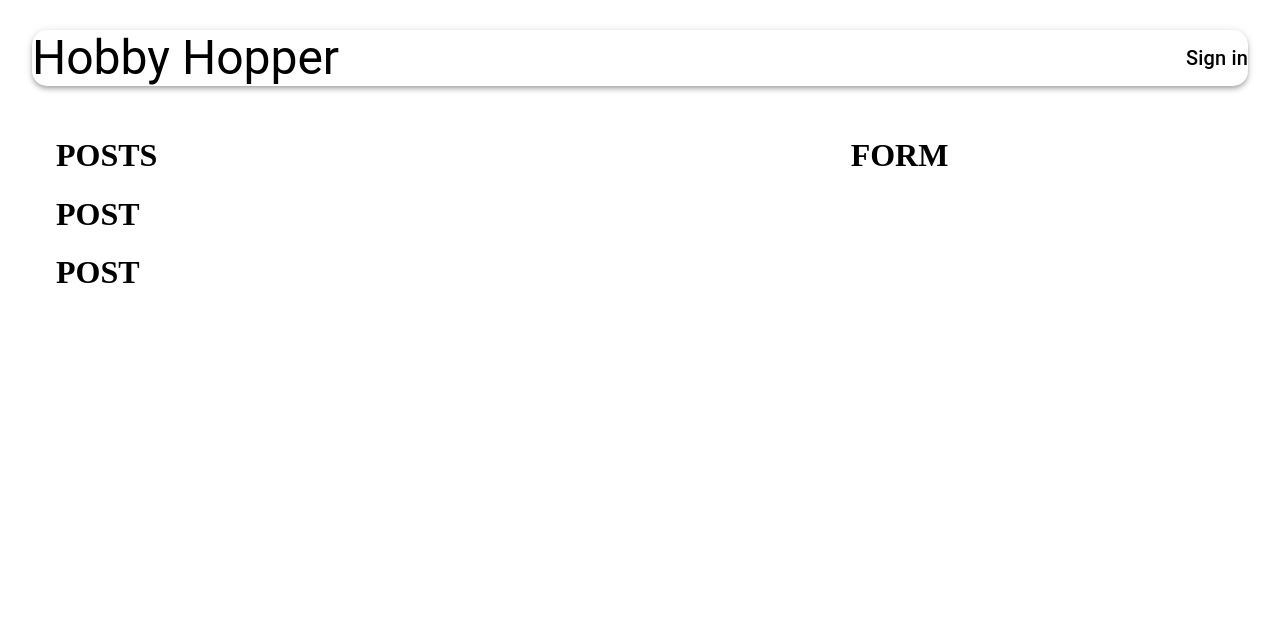
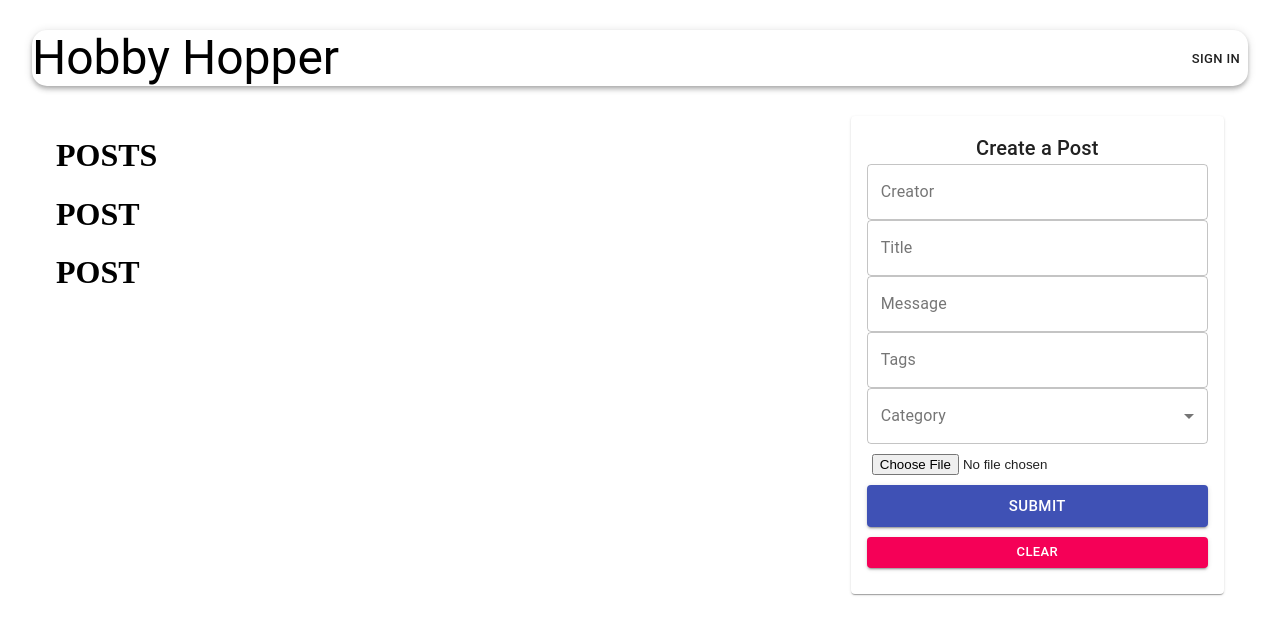
Before and after one commit to Trangtran62/hobby-hopper, a React (Create React App) app in the folder client/: page / in a window 1280 px wide. Shown: the top 634 px of the page. Built offline with nearby package versions, Linux system fonts and the light colour scheme.

Commit message:
added new Post form

```diff
--- a/client/src/App.js
+++ b/client/src/App.js
@@ -1,5 +1,5 @@
 import React, { useEffect } from 'react';
-import { Container, AppBar, Typography, Grow, Grid } from '@material-ui/core';
+import { Container, AppBar, Typography, Grow, Grid, Button } from '@material-ui/core';
 import { useDispatch } from 'react-redux';
 
 import { postsGetAll } from './actions/posts';
@@ -19,7 +19,7 @@ const App = () => {
         <Container maxWidth='lg'>
             <AppBar className={classes.appBar} position='static' color='inherit'>
                 <Typography variant='h3' align='left'>Hobby Hopper</Typography>
-                <Typography variant='h6' align='right'>Sign in</Typography>
+                <Typography variant='h6' align='right'><Button size='small'>Sign in</Button></Typography>
             </AppBar>
             <Grow in>
                 <Container>
--- a/client/src/components/Form/Form.js
+++ b/client/src/components/Form/Form.js
@@ -1,10 +1,93 @@
-import React from 'react';
+import React, { useState } from 'react';
+import { TextField, Button, Typography, Paper, InputLabel, Select, MenuItem, FormControl } from '@material-ui/core';
+import FileBase from 'react-file-base64';
 import useStyles from './styles';
 
 const Form = () => {
+    const [postData, setPostData] = useState({
+        creator: '',
+        title: '',
+        message: '',
+        tags: '',
+        category: '',
+        selectedFile: ''
+    });
+
     const classes = useStyles();
+
+    const handleSubmit = () => {
+
+    };
+
+    const clear = () => {
+
+    };
+
     return (
-        <h1>FORM</h1>
+        <Paper className={classes.paper}>
+            <form autoComplete='off' noValidate className={classes.form} onSumbit={handleSubmit}>
+            <Typography variant='h6'>Create a Post</Typography>
+            <TextField
+                name='creator'
+                variant='outlined'
+                label='Creator'
+                fullWidth
+                value={postData.creator}
+                onChange={(event) => setPostData({ ...postData, creator: event.target.value })}
+            />
+            <TextField
+                name='title'
+                variant='outlined'
+                label='Title'
+                fullWidth
+                value={postData.title}
+                onChange={(event) => setPostData({ ...postData, title: event.target.value })}
+            />
+            <TextField
+                name='message'
+                variant='outlined'
+                label='Message'
+                fullWidth
+                value={postData.message}
+                onChange={(event) => setPostData({ ...postData, message: event.target.value })}
+            />
+            <TextField
+                name='tags'
+                variant='outlined'
+                label='Tags'
+                fullWidth
+                value={postData.tags}
+                onChange={(event) => setPostData({ ...postData, tags: event.target.value })}
+            />
+            <FormControl variant='outlined' fullWidth>
+                <InputLabel>Category</InputLabel>
+                <Select
+                    name='category'
+                    variant='outlined'
+                    label='Category'
+                    value={postData.category}
+                    onChange={(event) => setPostData({ ...postData, category: event.target.value})}
+                >
+                    <MenuItem value={'Arts&Crafts'}>Arts&Crafts</MenuItem>
+                    <MenuItem value={'Fitness'}>Fitness</MenuItem>
+                    <MenuItem value={'Gardening'}>Gardening</MenuItem>
+                    <MenuItem value={'Boardgame'}>Boardgame</MenuItem>
+                    <MenuItem value={'Electronics'}>Electronics</MenuItem>
+                    <MenuItem value={'Cooking'}>Cooking</MenuItem>
+                    <MenuItem value={'Others'}>Others</MenuItem>
+                </Select>
+            </FormControl>
+            <div className={classes.fileInput}>
+                <FileBase
+                    type='file'
+                    multiple={false}
+                    onDone={({base64}) => setPostData({ ...postData, selectedFile: base64 }) }
+                />
+            </div>
+            <Button className={classes.buttonSubmit} variant='contained' color='primary' size='large' type='submit' fullWidth>Submit</Button>
+            <Button className={classes.buttonSubmit} variant='contained' color='secondary' size='small' onClick={clear} fullWidth>Clear</Button>
+            </form>
+        </Paper>
     );
 };
 
```
